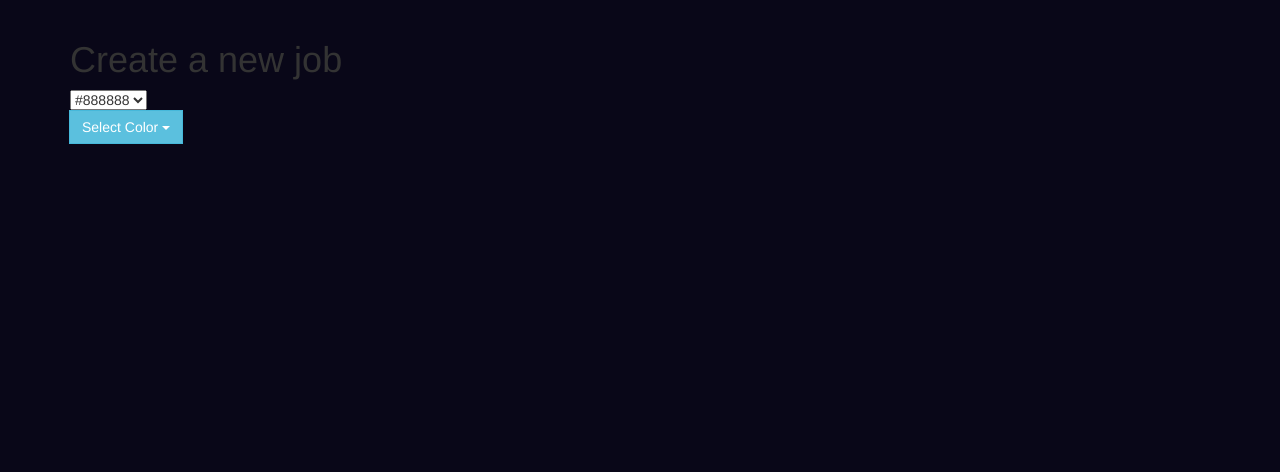
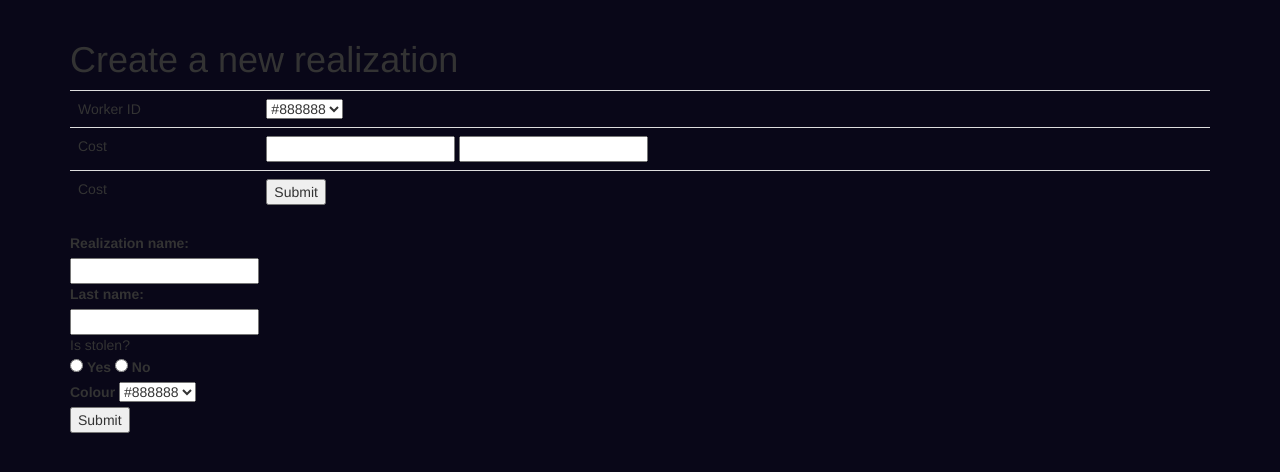
Before and after one commit to piotrsladowski/car-workshop, a Python web app: template app/templates/newJob.html in a window 1280 px wide. Shown: the part 52-524 px from the top of the page. Run offline with Jinja, Linux system fonts and the light colour scheme; the template is opened without the code that fills it: most values are stand-ins (such as "Sample title", 1, 10 or a date in 2020); some libraries are stand-ins or nearby versions.

Commit message:
realization forms

```diff
--- a/app/templates/dashboard.html
+++ b/app/templates/dashboard.html
@@ -25,4 +25,5 @@
         <a href="{{ url_for('pending') }}">Click to Reset It</a>
     </p>
     </div>
+
 {% endblock %}
--- a/app/templates/newJob.html
+++ b/app/templates/newJob.html
@@ -1,23 +1,55 @@
 {% extends "base.html" %} {% import 'bootstrap/wtf.html' as wtf %} {% block app_content %}
-<h1>Create a new job</h1>
-<select name="colour" method="GET" action="/">
-    {% for colour in colours %}
+<h1>Create a new realization</h1>
+
+<table class="table">
+    <tbody>
+        <tr>
+            <td>Worker ID</td>
+            <td>
+                <select name="colour" method="GET" action="/">
+                    {% for colour in colours %}
+                    <option value="{{colour}}" SELECTED>{{colour}}</option>"
+                    {% endfor %}
+                </select>
+            </td>
+        </tr>
+        <tr>
+            <td>Cost</td>
+            <td>
+                <form method="POST">
+                    <input name="text">
+                    <input name="fdsfsdfsd">
+                </form>
+            </td>
+        </tr>
+        <tr>
+            <td>Cost</td>
+            <td>
+                <form method="POST" action="/newJob">
+                    <input type="submit">
+                </form>
+            </td>
+        </tr>
+    </tbody>
+</table>
+<form method="POST" action="/newJob">
+    <label for="tname">Realization name:</label><br>
+    <input type="text" id="tname" name="tname"><br>
+    <label for="lname">Last name:</label><br>
+    <input type="text" id="lname" name="lname"><br>
+    Is stolen?<br>
+    <input type="radio" id="stolenYes" name="isStolen" value="stolenYes">
+    <label for="stolenYes">Yes</label>
+    <input type="radio" id="stolenNo" name="isStolen" value="stolenNo">
+    <label for="stolenNo">No</label>
+    <br>
+    <label for="colour">Colour</label>
+    <select name="colour" method="GET" action="/">
+        {% for colour in colours %}
         <option value="{{colour}}" SELECTED>{{colour}}</option>"
-    {% endfor %}
-</select>
-
-
-<div class="dropdown">
-    <div class="input-group-btn">
-        <button class="btn btn-info btn-md dropdown-toggle" type="button" id="dropdownMenuButton" data-toggle="dropdown" aria-haspopup="true" aria-expanded="false" name="color_dropdown" >
-        Select Color
-        <span class="caret"></span>
-        </button>
-        <div class="dropdown-menu" aria-labelledby="dropdownMenuButton">
-            {% for datum in data %}
-               <a class="dropdown-item" href="#">{{ datum }}</a>
-            {% endfor %}
-        </div>
-    </div>
-</div>
+        {% endfor %}
+    </select>
+    <br>
+    <input type="submit">
+  </form>
 {% endblock %}
```
Also changed, not shown: app/forms.py (+2 -7 lines), app/routes.py (+9 -9 lines).
